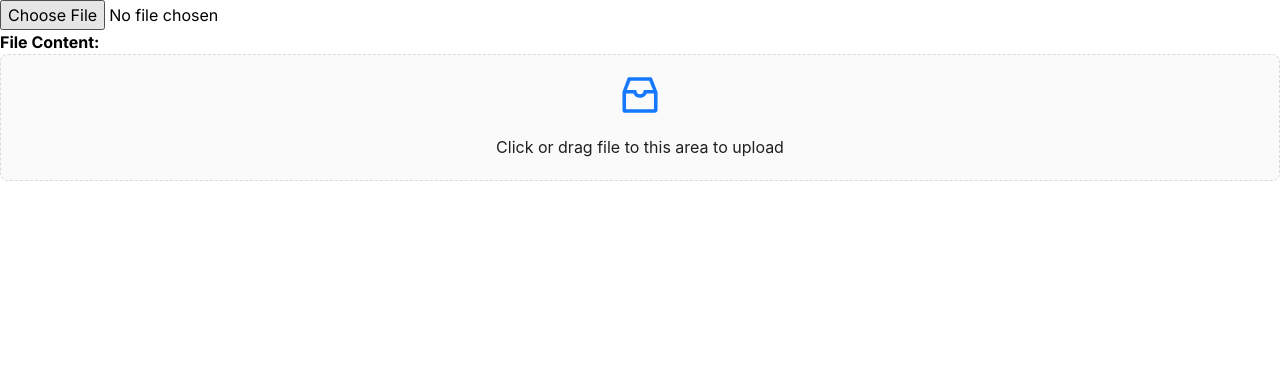
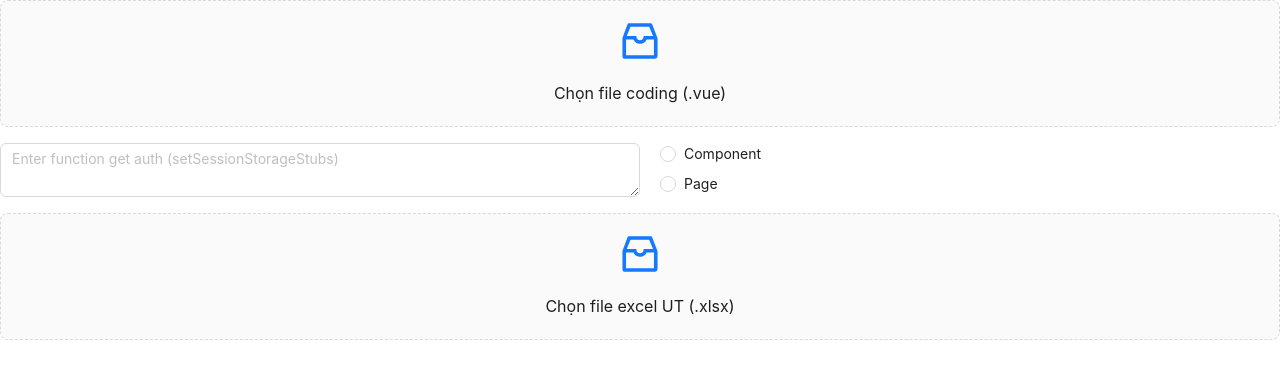
Before and after one commit to PhamTienDung3110/supper-support-vac-team, a Next.js app: page /rkkcs/import-excel-tc in a window 1280 px wide. Shown: the top 378 px of the page. Built offline with nearby package versions, Linux system fonts and the light colour scheme.

Commit message:
export base file UT

```diff
--- a/app/rkkcs/import-excel-tc/components/ContentVueFile.tsx
+++ b/app/rkkcs/import-excel-tc/components/ContentVueFile.tsx
@@ -1,24 +1,25 @@
 'use client'
+import { Upload } from 'antd';
 import React, { useState } from 'react';
+import { InboxOutlined } from '@ant-design/icons'
 
-const ContentFile = ({setStubContent, setFileContent, setFileName}: any) => {
+const ContentFile = ({ setStubContent, setFileContent, setFileName, fileName }: any) => {
 
   const apiCallRegex = /ApiUtils\.(post|get|delete|put)\([\s\S]*?\)/g;
   const regexApi = /`([^`]+)`/;
 
-  const handleFileSelect = (file:any) => {
+  const handleFileSelect = (file: any) => {
     if (file) {
       const reader = new FileReader();
       reader.onload = (event) => {
-        const content:any = event?.target?.result;
+        const content: any = event?.target?.result;
         let match;
         const apiCalls = [];
         while ((match = apiCallRegex.exec(content)) !== null) {
           const method = match[1];
-          const apiCallContent:any = regexApi?.exec(match[0])?.[1];
-          apiCalls.push({ method, apiCallContent});
+          const apiCallContent: any = regexApi?.exec(match[0])?.[1];
+          apiCalls.push({ method, apiCallContent });
         }
-        console.log('api calls', apiCalls)
         setStubContent(apiCalls);
         setFileName(file?.name)
         setFileContent(content)
@@ -29,9 +30,19 @@ const ContentFile = ({setStubContent, setFileContent, setFileName}: any) => {
 
   return (
     <div>
-      <FileInput onFileSelect={handleFileSelect} />
+      <Upload.Dragger
+        beforeUpload={(file) => {
+          handleFileSelect(file)
+          return false
+        }}
+        showUploadList={false}
+      >
+        <p className='ant-upload-drag-icon'>
+          <InboxOutlined />
+        </p>
+        <p className='ant-upload-text'>{ fileName || 'Chọn file coding (.vue)'}</p>
+      </Upload.Dragger>
       <div>
-        <strong>File Content:</strong>
       </div>
     </div>
   );
@@ -39,8 +50,8 @@ const ContentFile = ({setStubContent, setFileContent, setFileName}: any) => {
 
 export default ContentFile;
 
-const FileInput = ({ onFileSelect }:any) => {
-  const handleFileChange = (event:any) => {
+const FileInput = ({ onFileSelect }: any) => {
+  const handleFileChange = (event: any) => {
     const selectedFile = event.target.files[0];
     onFileSelect(selectedFile);
   };
--- a/app/rkkcs/import-excel-tc/page.tsx
+++ b/app/rkkcs/import-excel-tc/page.tsx
@@ -1,10 +1,11 @@
 'use client'
 import { getStubMethod, getToastStub } from '@/utils'
 import { InboxOutlined } from '@ant-design/icons'
-import { Button, Table, Upload, message } from 'antd'
-import React, { useEffect, useState } from 'react'
+import { Button, Radio, RadioChangeEvent, Space, Table, Upload, message } from 'antd'
+import React, { ChangeEvent, useEffect, useState } from 'react'
 import * as XLSX from 'xlsx'
 import ContentFile from './components/ContentVueFile'
+import TextArea from 'antd/es/input/TextArea'
 
 interface DataItem {
   key: number
@@ -15,12 +16,14 @@ const ImportExcelTc: React.FC = () => {
   const [data, setData] = useState<DataItem[]>([])
   const [columns, setColumns] = useState<any[]>([])
   const [loading, setLoading] = useState(false);
-  const [open, setOpen] = useState(false);
   const [stubContent, setStubContent] = useState([]);
   const [fileContent, setFileContent] = useState('');
   const [fileName, setFileName] = useState('');
+  const [fileNameExcel, setFileNameExcel] = useState('');
   const [dataFileExcel, setDataFileExcel] = useState([]);
   const [itList, setListIt] = useState('');
+  const [textData, setTextData] = useState('');
+  const [isPage, setIsPage] = useState<boolean>();
 
   const [textStub, setTextStub] = useState({
     createStub: '',
@@ -49,10 +52,10 @@ const ImportExcelTc: React.FC = () => {
               '`' +
               `No.${item[1]} [${item[2]}]: ${item[3]} ⇒ ${item[4]} ⇒ ${item[5]}` +
               '`, async () => {' + '\n' +
-              `${createStub ? 'const stub = createStub();' : ''}` + '\n' +
-              `${createStubPost ? 'const stubPost = createStubPost();' : ''}` + '\n' +
-              `${createStubPut ? 'const stubPut = createStubPut();' : ''}` + '\n' +
-              `${createStubDelete ? 'const stubDelete = createStubDelete();' : ''}` + '\n' +
+              `${createStub ? 'const stub = createGetStub();' : ''}` + '\n' +
+              `${createStubPost ? 'const stubPost = createPostStub();' : ''}` + '\n' +
+              `${createStubPut ? 'const stubPut = createPutStub();' : ''}` + '\n' +
+              `${createStubDelete ? 'const stubDelete = createDeleteStub();' : ''}` + '\n' +
               `setSessionStorageStubs(AuthorityConstant.SE_AUTH_NO);
           const wrapper = componentMount();
           await flushPromises();
@@ -72,10 +75,7 @@ const ImportExcelTc: React.FC = () => {
           }
         })
         setListIt(listIt)
-        renderFile()
-      } else {
-        alert('pls enter UT file')
-      }
+      } else {}
     } else {
       return
     }
@@ -83,6 +83,16 @@ const ImportExcelTc: React.FC = () => {
 
   const renderFile = () => {
     const output = `
+    import ${fileName.replace('.vue', '')} from "@/${isPage ? 'pages' : 'components/organisms'}/${fileName}";
+    import { ApiUtils, SessionKey, SessionStorageUtils, ToastMessageUtils, rkkcsPlugin } from "@kuhonji/common-control-v4";
+    import { flushPromises, mount } from "@vue/test-utils";
+    import sinon from "sinon";
+    import sessionStorageMock from "tests/utils/sessionStorageMock";
+    import Column from "primevue/column";
+    import { TestUtils } from "tests/utils/testUtils";
+    import { PathConstant } from "@kuhonji/ah_v4";
+    import { AuthorityConstant } from "@/utils/raAuthorityConstant";
+
     describe('${fileName}', () => {
       const sandbox = sinon.createSandbox();
       const componentMount = () => {
@@ -98,6 +108,18 @@ const ImportExcelTc: React.FC = () => {
           global,
         });
       };
+
+      global.sessionStorage = sessionStorageMock();
+      let sessionStorageStub: sinon.SinonStub;
+      let sessionStorageUtilsStub: sinon.SinonStub;
+
+      ${textData}
+
+      const restoreSessionStorageStubs = () => {
+        sessionStorageStub?.restore();
+        sessionStorageUtilsStub?.restore();
+      };
+
       ${textToast?.defineToast}
 
       ${textStub.createStub}
@@ -117,15 +139,10 @@ const ImportExcelTc: React.FC = () => {
       ${itList}
     });
     `
-
-    console.log('output',output)
   }
 
-  const showModal = () => {
-    setOpen(true);
-  };
-
   const handleFileChange = (file: File) => {
+    setFileNameExcel(file?.name)
     const reader = new FileReader()
     reader.onload = (e) => {
       const workbook = XLSX.read(e.target?.result as string, { type: 'binary' })
@@ -189,7 +206,6 @@ const ImportExcelTc: React.FC = () => {
       sheetData.shift()
       setColumns(tableColumns)
       const tempSetData: any = sheetData.filter((ele) => Array.isArray(ele) && ele.length > 0)
-      console.log('tempSetData', tempSetData)
       setDataFileExcel(tempSetData)
       tempSetData.map((item: any, index: number) => {
         item.unshift(<GetText text={item} index={index} />)
@@ -214,7 +230,21 @@ const ImportExcelTc: React.FC = () => {
 
   return (
     <div>
-      <ContentFile setStubContent={setStubContent} setFileContent={setFileContent} setFileName={setFileName} />
+      <ContentFile setStubContent={setStubContent} setFileContent={setFileContent} setFileName={setFileName} fileName={fileName}/>
+      <div className='flex my-4'>
+        <TextArea
+        className='w-2/4'
+          placeholder="Enter function get auth (setSessionStorageStubs)"
+          value={textData}
+          onChange={(e: ChangeEvent<HTMLTextAreaElement>) => setTextData(e.target.value)}
+        />
+        <Radio.Group className='ml-5' onChange={(e: RadioChangeEvent) => setIsPage(e.target.value)} value={isPage}>
+          <Space direction="vertical">
+            <Radio value={0}>Component</Radio>
+            <Radio value={1}>Page</Radio>
+          </Space>
+        </Radio.Group>
+      </div>
       <Upload.Dragger
         beforeUpload={(file) => {
           handleFileChange(file)
@@ -225,10 +255,10 @@ const ImportExcelTc: React.FC = () => {
         <p className='ant-upload-drag-icon'>
           <InboxOutlined />
         </p>
-        <p className='ant-upload-text'>Click or drag file to this area to upload</p>
+        <p className='ant-upload-text'>{fileNameExcel || 'Chọn file excel UT (.xlsx)'}</p>
       </Upload.Dragger>
       <div className='text-center	'>
-        {data.length > 0 && <Button className='font-bold my-3' onClick={showModal}>Render file UT</Button>}
+        {data.length > 0 && <Button disabled={!textData || !dataFileExcel || !fileContent || isPage == null} className='font-bold my-3' onClick={() => renderFile()}>Render file UT</Button>}
       </div>
       {data.length > 0 && (
         <Table dataSource={dataSource} columns={columns} bordered pagination={false} scroll={{ x: 'max-content' }} />
```
